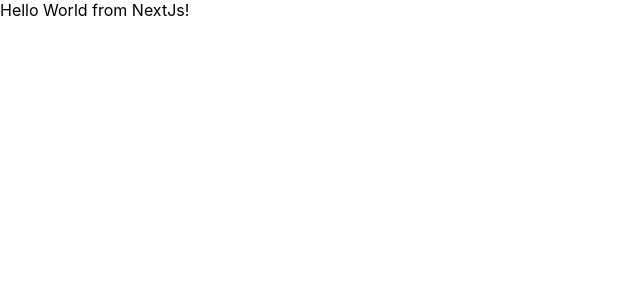
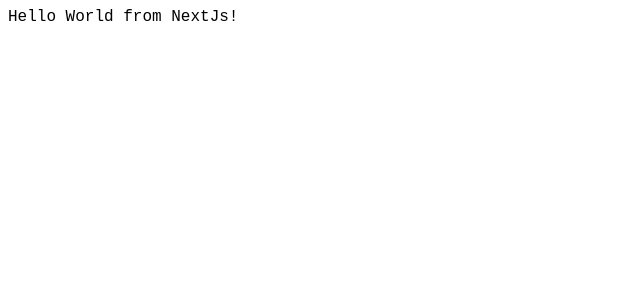
Before and after one commit to geography-school-work/site, a Next.js app: page / in a window 1280 px wide. Shown: the top 300 px of the page, without its empty margins (0-640 px from the left). Built offline with nearby package versions, Linux system fonts and the light colour scheme.

Commit message:
Start to use styled-components

```diff
--- a/next.config.js
+++ b/next.config.js
@@ -1,6 +1,9 @@
 /** @type {import('next').NextConfig} */
 const nextConfig = {
   reactStrictMode: true,
-}
+  compiler: {
+    styledComponents: true,
+  },
+};
 
-module.exports = nextConfig
+module.exports = nextConfig;
--- a/src/pages/_app.tsx
+++ b/src/pages/_app.tsx
@@ -1,4 +1,3 @@
-import "styles/globals.scss";
 import type { AppProps } from "next/app";
 
 const MyApp = ({ Component, pageProps }: AppProps) => {
--- a/src/pages/index.tsx
+++ b/src/pages/index.tsx
@@ -1,11 +1,11 @@
 import type { NextPage } from "next";
-import style from "styles/home.module.scss";
+import { Main } from "../styles/home";
 
 const Home: NextPage = () => {
 	return (
-		<main id={"main"} style={style}>
-            Hello World from NextJs!
-        </main>
+		<Main>
+			Hello World from NextJs!
+		</Main>
 	);
 };
 
--- a/src/styles/globals.scss
+++ /dev/null
@@ -1,16 +0,0 @@
-html,
-body {
-  padding: 0;
-  margin: 0;
-  font-family: -apple-system, BlinkMacSystemFont, Segoe UI, Roboto, Oxygen,
-    Ubuntu, Cantarell, Fira Sans, Droid Sans, Helvetica Neue, sans-serif;
-}
-
-a {
-  color: inherit;
-  text-decoration: none;
-}
-
-* {
-  box-sizing: border-box;
-}
--- /dev/null
+++ b/src/styles/home.ts
@@ -0,0 +1,5 @@
+import styled from "styled-components";
+
+export const Main = styled.main`
+    font-family: "Ubuntu", 'Courier New', Courier, monospace;
+`;
```
Also changed, not shown: package.json (+8 -2 lines), src/styles/home.module.scss (deleted), 1 other file (tests, documents, lock files or other folders).
